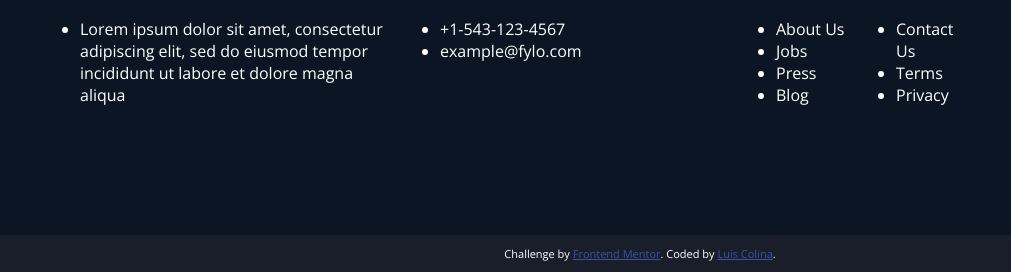
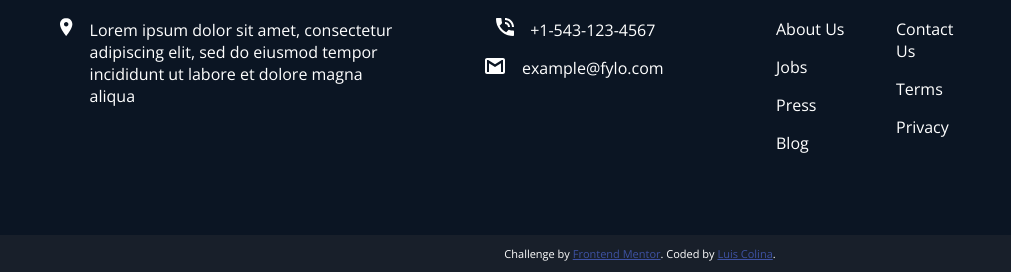
Before and after one commit to Silkiercomet/fylo-dark-theme, a plain HTML site: page index.html in a window 1280 px wide. Shown: the part 2963-3235 px from the top of the page, 0-1011 px from the left. Drawn offline with nearby package versions, Linux system fonts and the light colour scheme.

Commit message:
Update index.html

```diff
--- a/index.html
+++ b/index.html
@@ -83,7 +83,7 @@
       </div>
     </section>
 
-    <section class="grid profiles">
+    <section class=" profiles ">
       <div class="card">
         <p>Fylo has improved our team productivity by an order of magnitude. Since making the switch our team has
           become a well-oiled collaboration machine.</p>
@@ -144,25 +144,25 @@
    </div>
 
    <div class="footer-content">
-    <ul >
-      <li class="footer1">Lorem ipsum dolor sit amet, consectetur adipiscing elit, sed do eiusmod tempor incididunt ut labore et
+    <ul class="location">
+      <li class=" p-l">Lorem ipsum dolor sit amet, consectetur adipiscing elit, sed do eiusmod tempor incididunt ut labore et
         dolore magna aliqua</li>
      </ul>
-     <ul>
-       <li>  +1-543-123-4567</li>
-       <li>example@fylo.com</li>
+     <ul class="contact-f">
+       <li class="p-l">+1-543-123-4567</li>
+       <li class="p-t email-f p-l">example@fylo.com</li>
      </ul>
-     <ul>
+     <ul class="list">
        <li>About Us</li>
-       <li>Jobs</li>
-       <li>Press</li>
-       <li>Blog</li>
+       <li class="p-t">Jobs</li>
+       <li class="p-t">Press</li>
+       <li class="p-t">Blog</li>
      </ul>
 
-     <ul>
+     <ul class="list">
        <li>Contact Us</li>
-       <li>Terms</li>
-       <li>Privacy</li>
+       <li class="p-t">Terms</li>
+       <li class="p-t"> Privacy</li>
      </ul>
      <div class="social-media-icons">
       <ul>
@@ -180,5 +180,6 @@
       Coded by <a href="#">Luis Colina</a>.
     </p>
   </footer>
+  <script src="script.js"></script>
 </body>
 </html>
```
